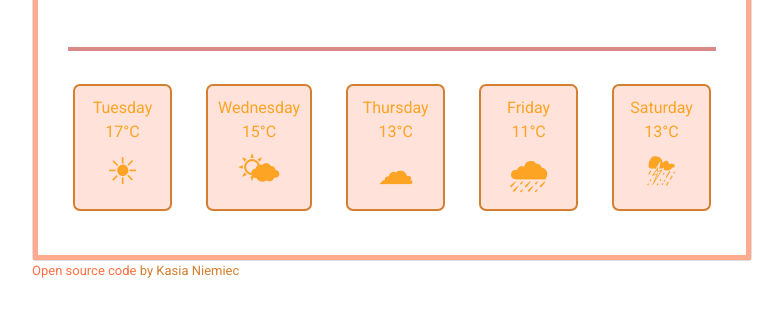
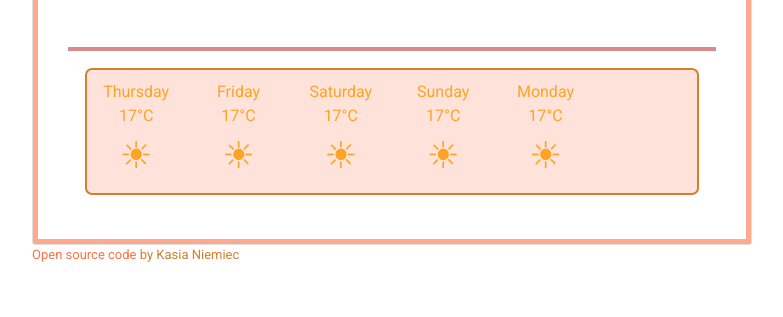
Before and after one commit to kasianiemiec/My-weather-app, a plain HTML site: page index.html in a window 1280 px wide. Shown: the part 495-812 px from the top of the page, without its empty margins (248-1031 px from the left). Drawn offline with nearby package versions, Linux system fonts and the light colour scheme; no server answers.

Commit message:
added the weather forecast template with js

```diff
--- a/index.html
+++ b/index.html
@@ -58,29 +58,7 @@
             </div>
           </h2>
           <hr size="6" />
-          <div class="row">
-            <div class="col">
-              Tuesday <br />17°C
-              <div class="emoji">☀</div>
-            </div>
-            <div class="col">
-              Wednesday <br />15°C
-              <div class="emoji">🌤</div>
-            </div>
-            <div class="col">
-              Thursday <br />
-              13°C
-              <div class="emoji">☁</div>
-            </div>
-            <div class="col">
-              Friday <br />11°C
-              <div class="emoji">🌧</div>
-            </div>
-            <div class="col">
-              Saturday <br />13°C
-              <div class="emoji">⛈</div>
-            </div>
-          </div>
+          <div class="weather-forecast" id="forecast"></div>
         </div>
       </div>
       <div class="footnote">
--- a/src/script.js
+++ b/src/script.js
@@ -22,9 +22,27 @@ function formatDate(date) {
   return `${day} ${hours}:${minutes}`;
 }
 
-//1
+function displayForecast() {
+  let forecastElement = document.querySelector("#forecast");
+
+  let forecastHTML = `<div class="row">`;
+  let days = ["Thursday", "Friday", "Saturday", "Sunday", "Monday"];
+  days.forEach(function (day) {
+    forecastHTML =
+      forecastHTML +
+      `
+              <div class="col-2">
+                ${day} <br />17°C
+                <div class="emoji">☀</div>
+              </div>
+            `;
+  });
+
+  forecastHTML = forecastHTML + `</div>`;
+  forecastElement.innerHTML = forecastHTML;
+}
+
 function showWeather(response) {
-  console.log(response.data);
   document.querySelector("#city").innerHTML = response.data.name;
   celsiusTemperature = response.data.main.temp;
   document.querySelector("#temperature").innerHTML =
@@ -34,6 +52,7 @@ function showWeather(response) {
   document.querySelector("#wind-speed").innerHTML = Math.round(
     response.data.wind.speed
   );
+
   document
     .querySelector("#icon")
     .setAttribute(
@@ -91,6 +110,8 @@ dateElement.innerHTML = formatDate(date);
 
 let celsiusTemperature = null;
 
+displayForecast();
+
 let fahrenheitLink = document.querySelector("#fahrenheit-link");
 fahrenheitLink.addEventListener("click", convertToFahrenheit);
 
@@ -100,4 +121,4 @@ celsiusLink.addEventListener("click", convertToCelsius);
 let currentLocationButton = document.querySelector("#current");
 currentLocationButton.addEventListener("click", getCurrentLocation);
 
-search("Rzeszow");
+search("Athens");
--- a/src/style.css
+++ b/src/style.css
@@ -77,7 +77,7 @@ a:hover {
   border: 5px solid #ffa98e;
 }
 
-.col {
+.weather-forecast {
   padding: 10px;
   border: 2px solid rgb(212, 127, 48);
   margin: 17px;
```
